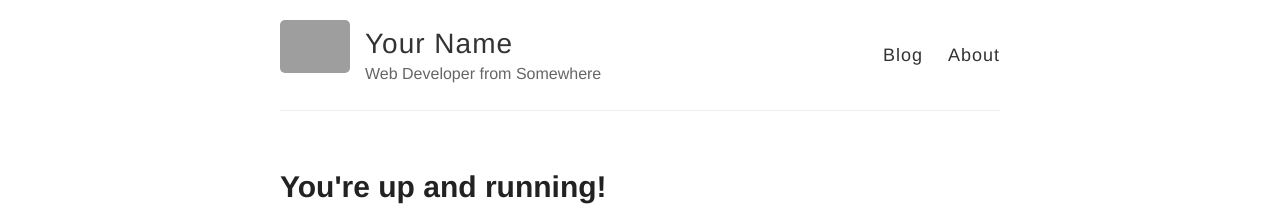
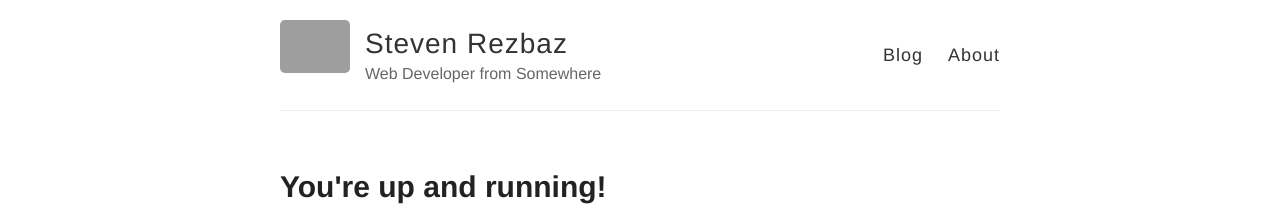
Before and after one commit to hirezbaz/hirezbaz.github.io, a Jekyll site: the page built from index.html, in a window 1280 px wide. Shown: the top 222 px of the page. Built offline with Jekyll 4.4.1, drawn with Linux system fonts in a browser that asks for light colours; grey boxes are pictures that could not be loaded.

Commit message:
Adding our name

```diff
--- a/_config.yml
+++ b/_config.yml
@@ -3,7 +3,7 @@
 #
 
 # Name of your site (displayed in the header)
-name: Your Name
+name: Steven Rezbaz
 
 # Short bio or description (displayed in the header)
 description: Web Developer from Somewhere
```
